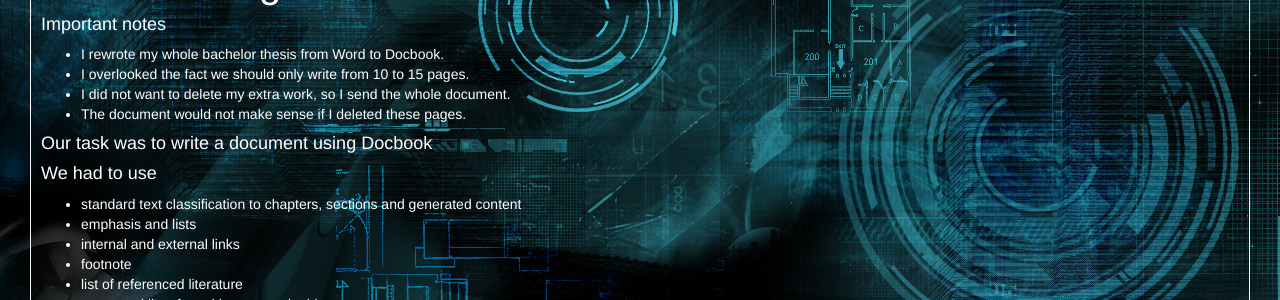
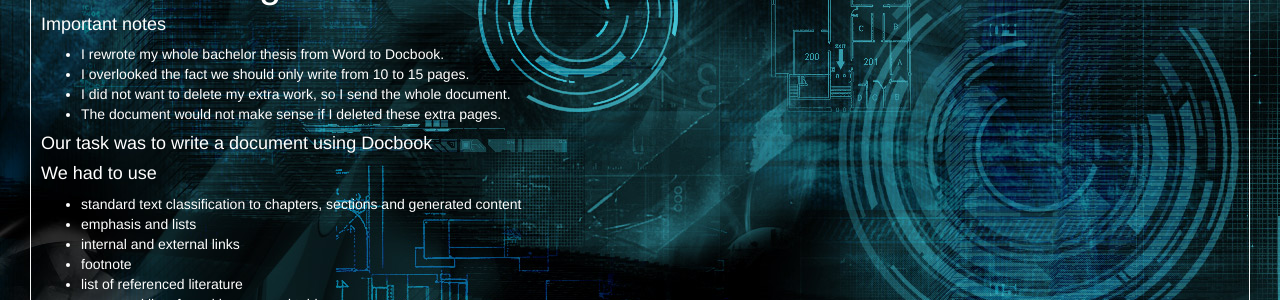
Before and after one commit to xdolnak/xdolnak.github.io, a Jekyll site: the page built from web-publishing/index.html, in a window 1280 px wide and 900 px high, scrolled down 3024 px. Shown: the part 154-454 px from the top of the window. Built offline with Jekyll 4.4.1, drawn with Linux system fonts in a browser that asks for light colours.

Commit message:
Added a word in second Assignment.

```diff
--- a/_includes/Assignment2.md
+++ b/_includes/Assignment2.md
@@ -5,7 +5,7 @@
 * I rewrote my whole bachelor thesis from Word to Docbook.
 * I overlooked the fact we should only write from 10 to 15 pages.
 * I did not want to delete my extra work, so I send the whole document.
-* The document would not make sense if I deleted these pages.
+* The document would not make sense if I deleted these extra pages.
 
 #### Our task was to write a document using Docbook
 
```
